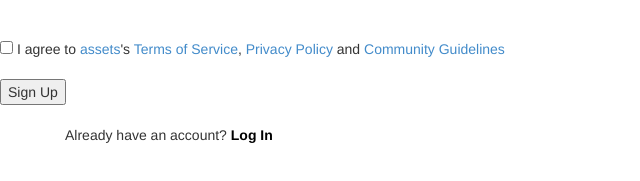
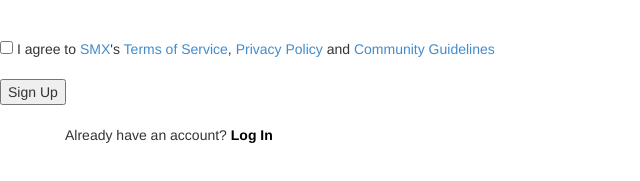
Before and after one commit to Miss-RJ/designs, a plain HTML site: page signup.html in a window 1280 px wide. Shown: the part 385-566 px from the top of the page, 0-640 px from the left. Drawn offline with nearby package versions, Linux system fonts and the light colour scheme.

Commit message:
Update signup.html

```diff
--- a/signup.html
+++ b/signup.html
@@ -35,7 +35,7 @@
                     <br>
                     <br>
                     <br/>
-                    <input type="checkbox" value="" style="font-family:roboto;"> I agree to <a href="#">assets</a>'s <a href=#>Terms of Service</a>,
+                    <input type="checkbox" value="" style="font-family:roboto;"> I agree to <a href="#">SMX</a>'s <a href=#>Terms of Service</a>,
                     <a href="#">Privacy Policy</a> and <a href="#">Community Guidelines</a>
                     <br>
                     <br>
```
